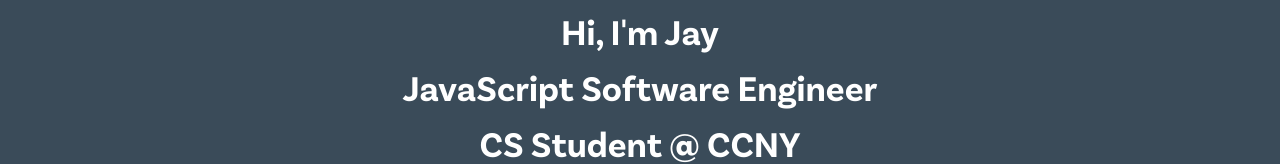
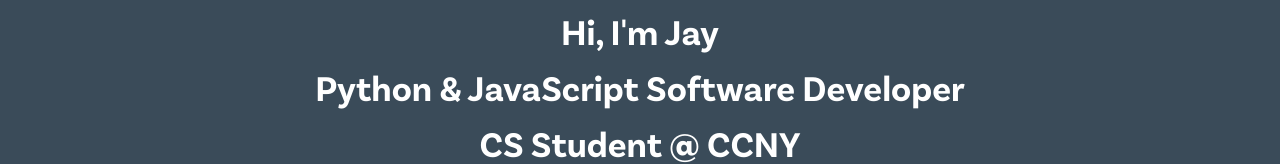
Before and after one commit to jaynopponep/portfolio, a Next.js app: page / in a window 1280 px wide. Shown: the part 171-335 px from the top of the page. Built offline with nearby package versions, Linux system fonts and the light colour scheme; a web font is replaced by a local one.

Commit message:
editing title

```diff
--- a/src/app/page.tsx
+++ b/src/app/page.tsx
@@ -6,7 +6,7 @@
     <main className="bg-[#3a4b59] text-white text-4xl h-[450px] flex items-center justify-center font-arsmaquette w-full">
       <div className="space-y-4 font-basicsans text-center w-full px-6">
         <div className="font-semibold">Hi, I'm Jay</div>
-        <div>JavaScript Software Engineer</div>
+        <div>Python & JavaScript Software Developer</div>
         <div>CS Student @ CCNY</div>
         <div className="flex space-x-4 justify-center">
           <div>
```
